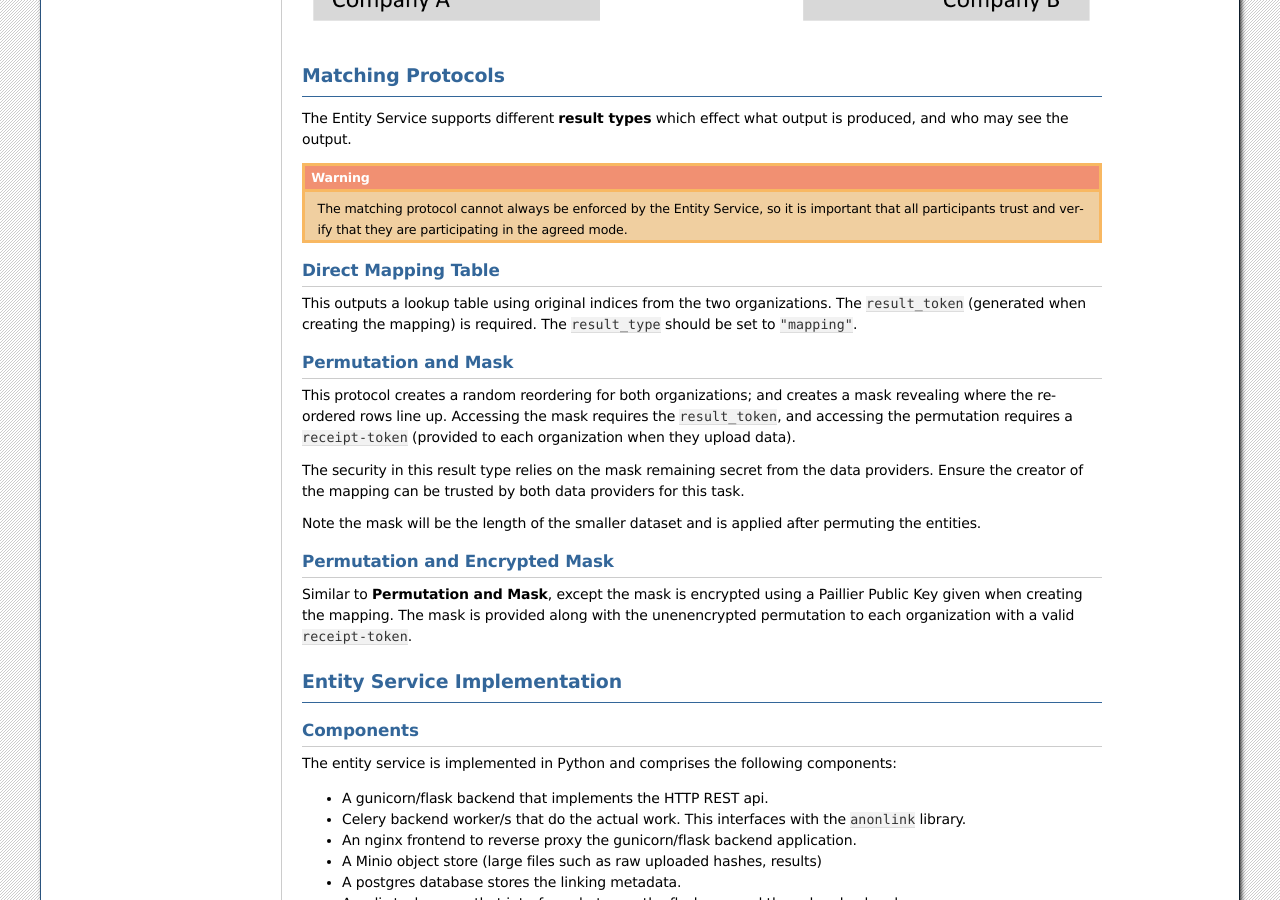
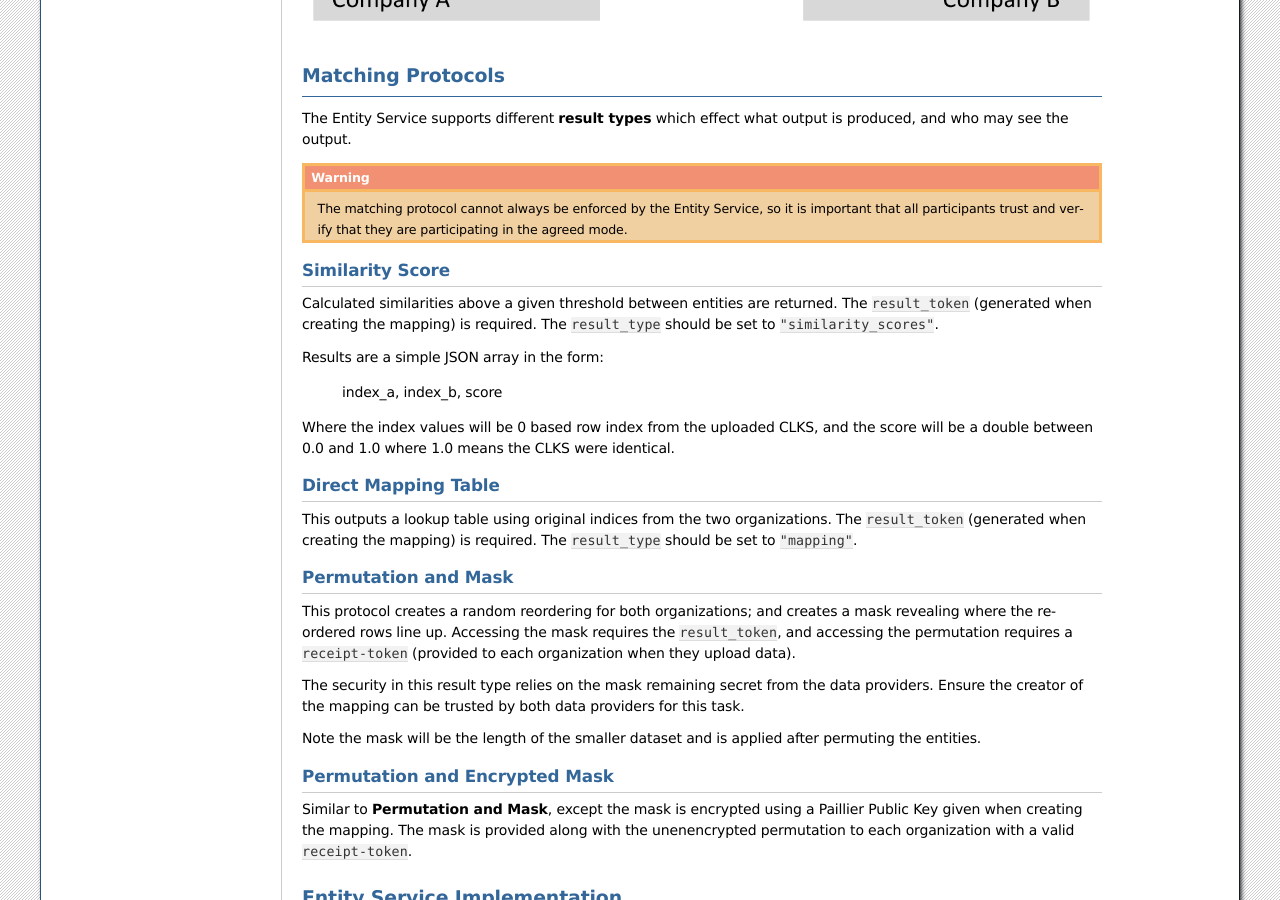
Before and after one commit to data61/anonlink-entity-service, a Sphinx documentation site: the page built from docs/index.rst, in a window 1280 px wide and 900 px high, scrolled down 1249 px. Built offline with Sphinx 7.4.7, drawn with Linux system fonts in a browser that asks for light colours; formulas are drawn with MathJax 3.

Commit message:
Minor doc update

```diff
--- a/docs/index.rst
+++ b/docs/index.rst
@@ -47,6 +47,21 @@ output is produced, and who may see the output.
    participating in the agreed mode.
 
 
+Similarity Score
+~~~~~~~~~~~~~~~~
+
+Calculated similarities above a given threshold between entities are returned.
+The ``result_token`` (generated when creating the mapping) is required. The
+``result_type`` should be set to ``"similarity_scores"``.
+
+Results are a simple JSON array in the form:
+
+   index_a, index_b, score
+
+Where the index values will be 0 based row index from the uploaded CLKS, and
+the score will be a double between 0.0 and 1.0 where 1.0 means the CLKS were
+identical.
+
 Direct Mapping Table
 ~~~~~~~~~~~~~~~~~~~~
 
@@ -54,6 +69,7 @@ This outputs a lookup table using original indices from the two
 organizations. The ``result_token`` (generated when creating the
 mapping) is required. The ``result_type`` should be set to
 ``"mapping"``.
+
 
 Permutation and Mask
 ~~~~~~~~~~~~~~~~~~~~
```
